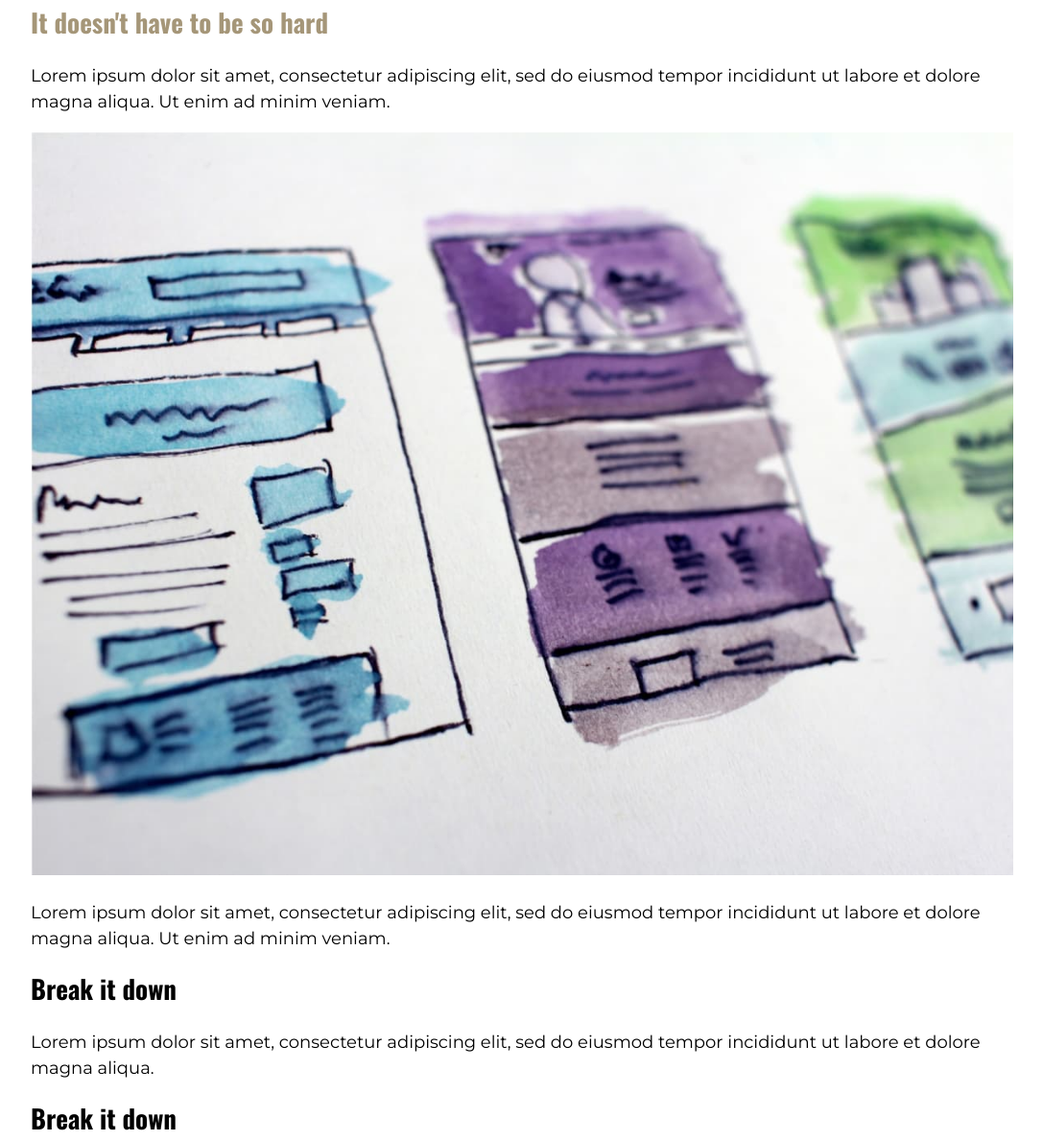
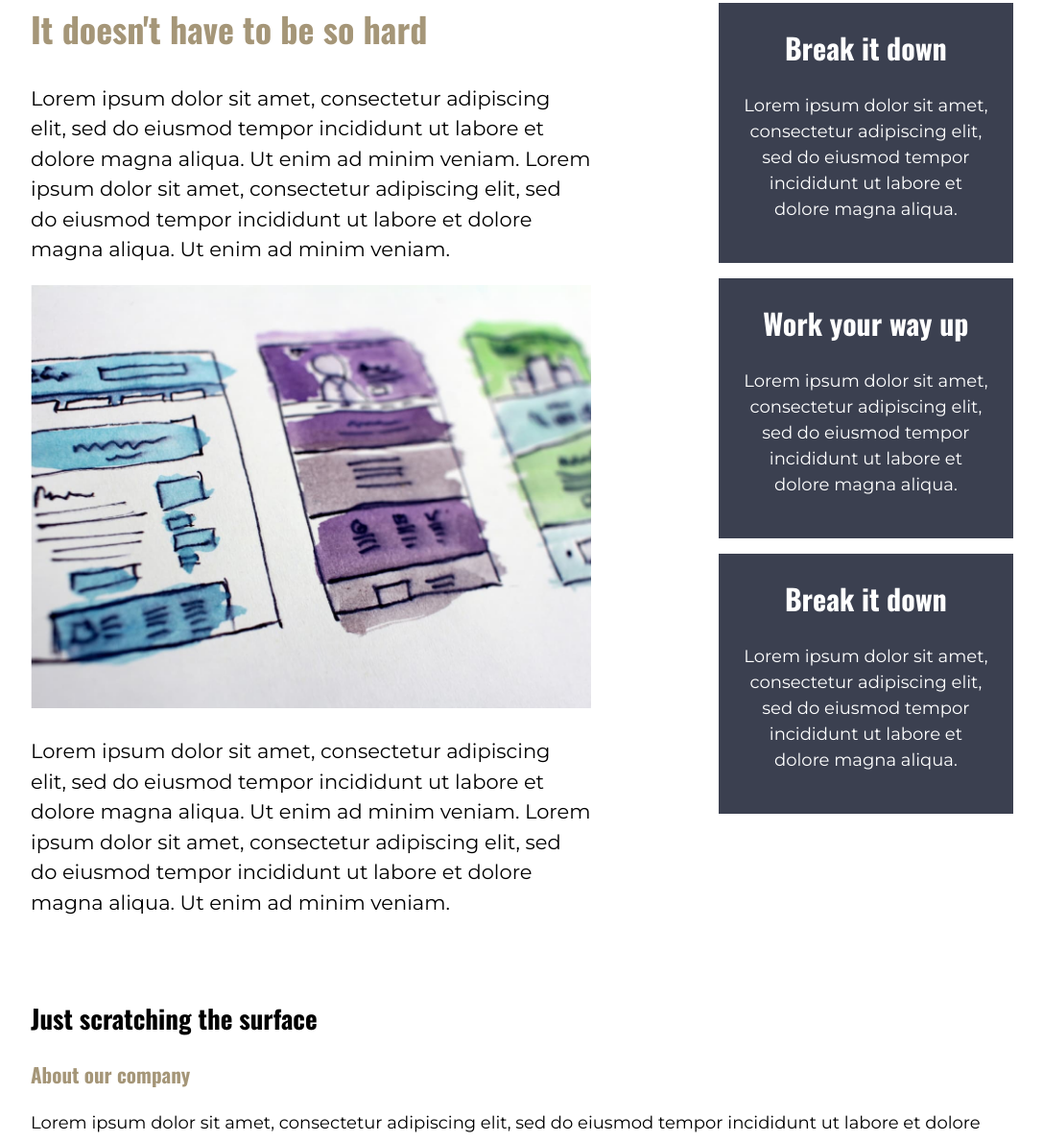
Before and after one commit to jkaps9/responsive-template, a plain HTML site: page src/final-challenge.html in a window 1280 px wide. Shown: the part 1183-2372 px from the top of the page at 96% size, without its empty margins (96-1183 px from the left). Drawn offline with nearby package versions, Linux system fonts and the light colour scheme.

Commit message:
style section three

```diff
--- a/src/final-challenge.css
+++ b/src/final-challenge.css
@@ -198,6 +198,39 @@ h1 {
   }
 }
 
+/* Section three */
+.section-three {
+  h2 {
+    font-size: clamp(1.5rem, 1.1591rem + 1.4545vw, 2.25rem);
+  }
+
+  p {
+    font-size: 1.3125rem;
+  }
+}
+
+/* Sidebar */
+.sidebar {
+  display: flex;
+  flex-direction: column;
+  gap: 1rem;
+
+  h2 {
+    font-size: 1.875rem;
+  }
+
+  p {
+    font-size: 1.125rem;
+  }
+}
+
+.sidebar > div {
+  background-color: var(--color-primary);
+  color: var(--color-white);
+  text-align: center;
+  padding: 1.5rem;
+}
+
 @media (min-width: 700px) {
 }
 
@@ -248,4 +281,14 @@ h1 {
   .section-two > .row > div:nth-child(2) {
     margin: 0;
   }
+
+  .section-three {
+    .main-content {
+      width: 57%;
+    }
+
+    .sidebar {
+      width: 30%;
+    }
+  }
 }
--- a/src/final-challenge.html
+++ b/src/final-challenge.html
@@ -94,19 +94,23 @@
         </div>
       </section>
       <section class="section-three">
-        <div class="container">
+        <div class="container row">
           <div class="main-content">
             <h2 class="accent-text">It doesn't have to be so hard</h2>
             <p>
               Lorem ipsum dolor sit amet, consectetur adipiscing elit, sed do
               eiusmod tempor incididunt ut labore et dolore magna aliqua. Ut
-              enim ad minim veniam.
+              enim ad minim veniam. Lorem ipsum dolor sit amet, consectetur
+              adipiscing elit, sed do eiusmod tempor incididunt ut labore et
+              dolore magna aliqua. Ut enim ad minim veniam.
             </p>
             <img src="assets/images/the-image.jpg" alt="THE image" />
             <p>
               Lorem ipsum dolor sit amet, consectetur adipiscing elit, sed do
               eiusmod tempor incididunt ut labore et dolore magna aliqua. Ut
-              enim ad minim veniam.
+              enim ad minim veniam. Lorem ipsum dolor sit amet, consectetur
+              adipiscing elit, sed do eiusmod tempor incididunt ut labore et
+              dolore magna aliqua. Ut enim ad minim veniam.
             </p>
           </div>
 
@@ -119,7 +123,7 @@
               </p>
             </div>
             <div>
-              <h2>Break it down</h2>
+              <h2>Work your way up</h2>
               <p>
                 Lorem ipsum dolor sit amet, consectetur adipiscing elit, sed do
                 eiusmod tempor incididunt ut labore et dolore magna aliqua.
```
